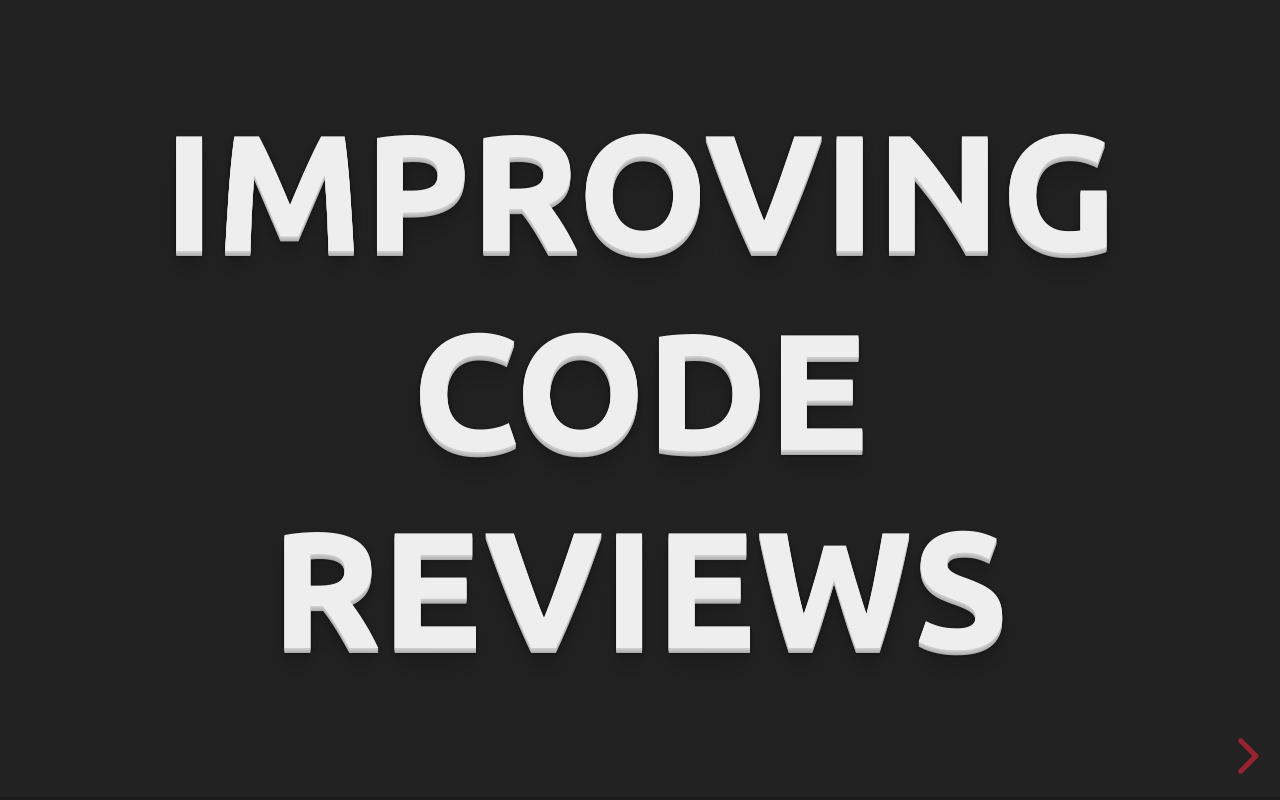
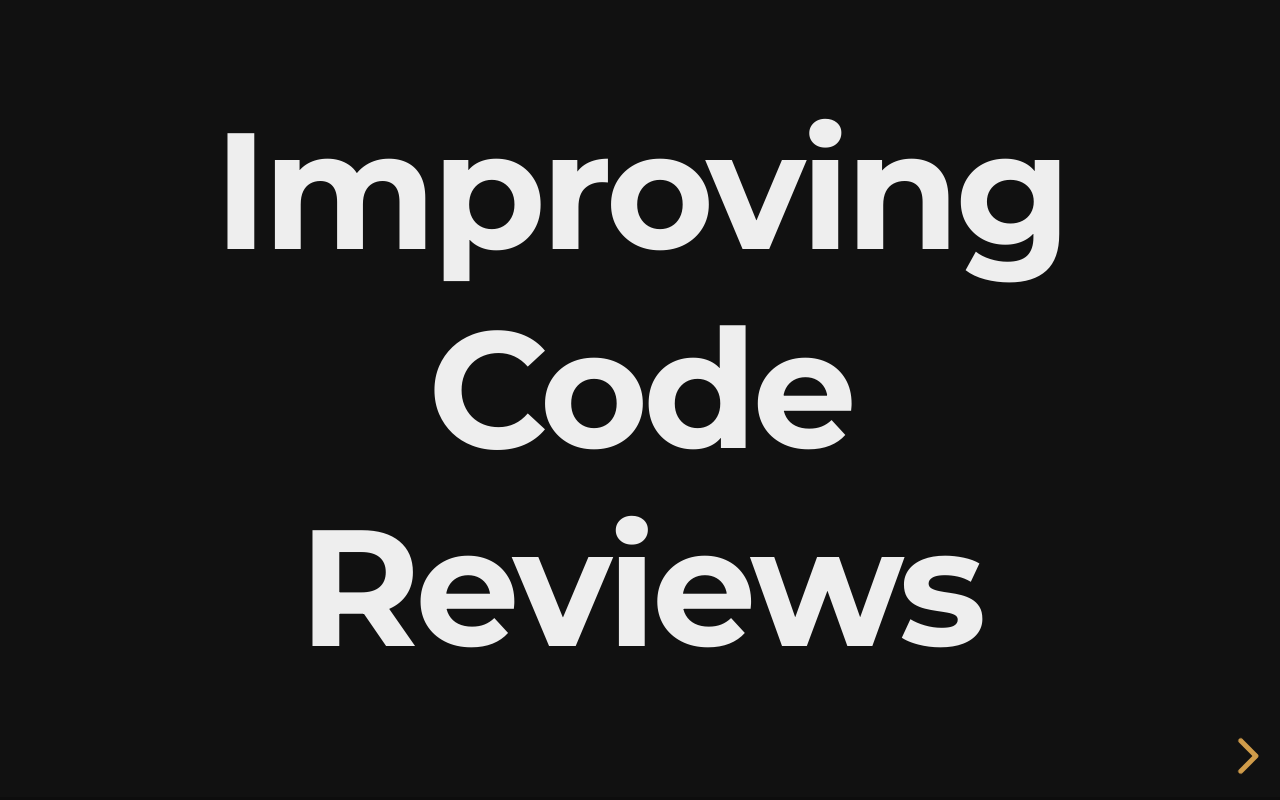
Before and after one commit to ChristofLee/code-reviews, a website: page index.html in a window 1280 px wide. Drawn offline with nearby package versions, Linux system fonts and the light colour scheme.

Commit message:
Update theme

```diff
--- a/index.html
+++ b/index.html
@@ -8,7 +8,7 @@
 	<title>Code Reviews</title>
 
 	<link rel="stylesheet" href="css/reveal.css">
-	<link rel="stylesheet" href="css/theme/blood.css">
+	<link rel="stylesheet" href="css/theme/night.css">
 
 	<!-- Theme used for syntax highlighting of code -->
 	<link rel="stylesheet" href="lib/css/zenburn.css">
```
